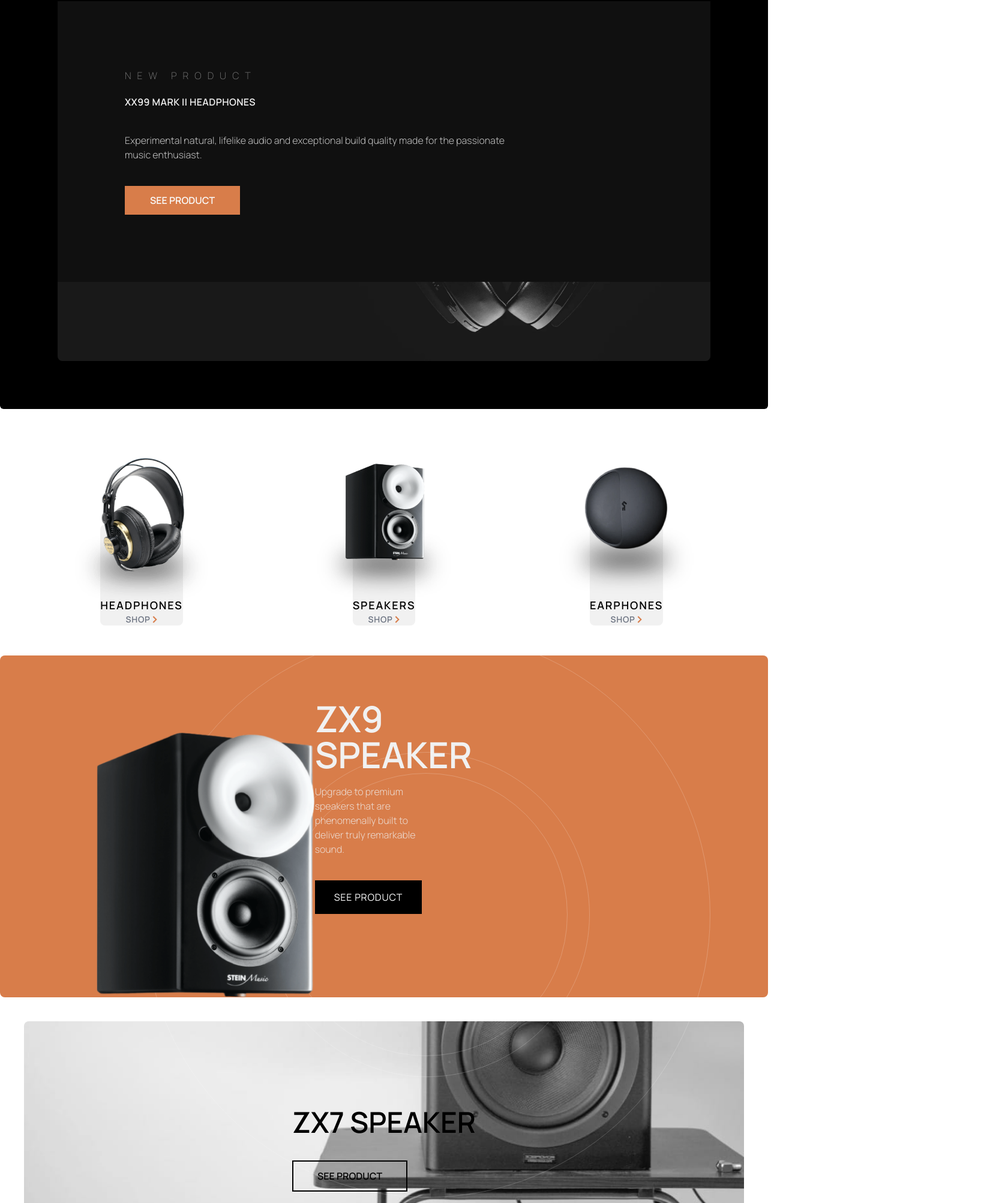
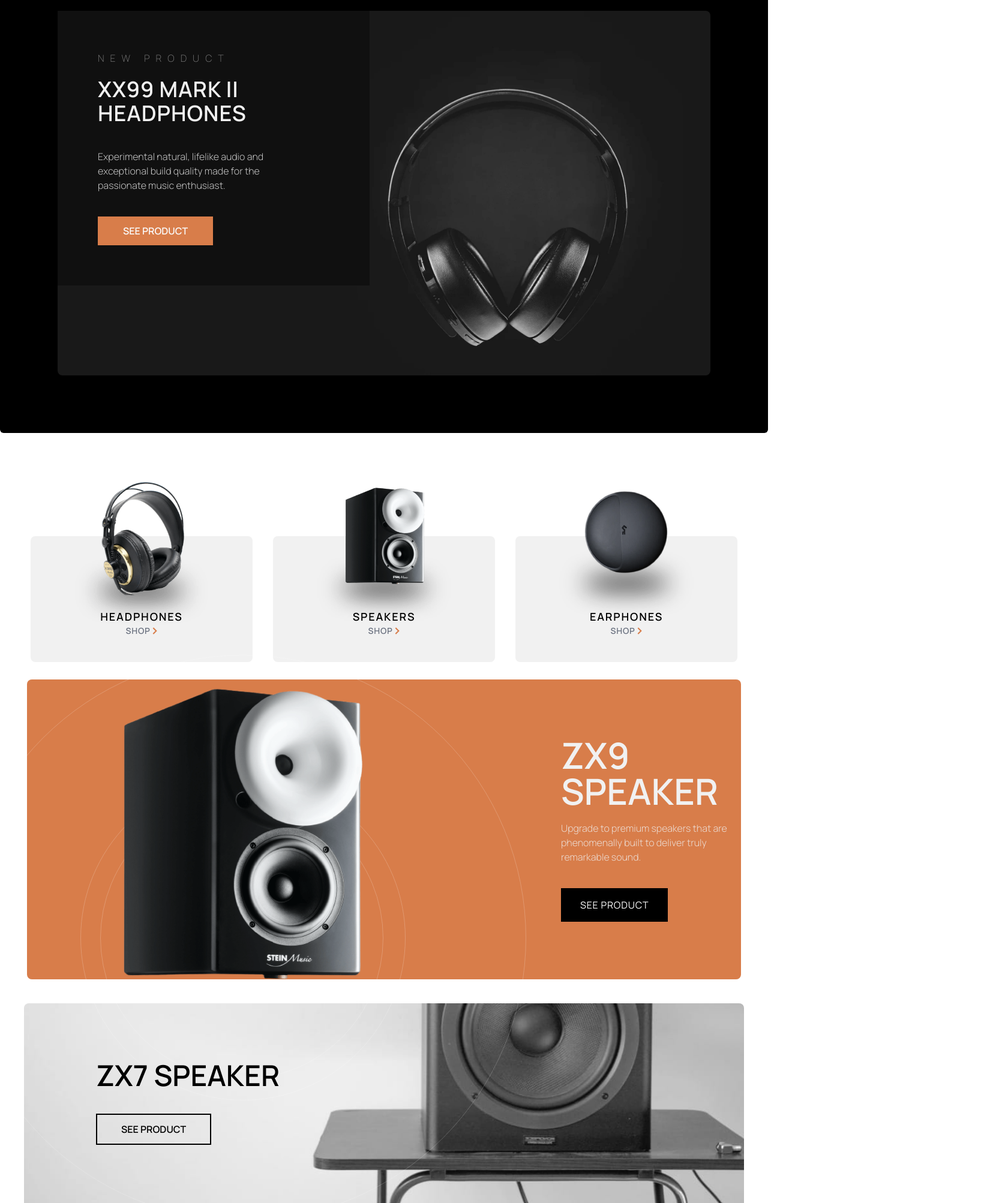
Before and after one commit to Guidotss/audiophile-ecommerce, a Next.js app: page / in a window 1280 px wide. Shown: the part 160-2166 px from the top of the page at 60% size, 1660 px wide, since content can reach past the window. Built offline with nearby package versions, Linux system fonts and the light colour scheme.

Commit message:
Arreglando tamañon en notebook

```diff
--- a/src/app/globals.css
+++ b/src/app/globals.css
@@ -7,9 +7,11 @@
   background-repeat: no-repeat;
   background-size: cover;
   background-position: center;
-  height: 75vh;
+  height: 76vh;
   width: 100%;
 }
+
+
 
 .scroll-bar::-webkit-scrollbar {
   width: 10px;
--- a/src/app/layout.tsx
+++ b/src/app/layout.tsx
@@ -16,7 +16,7 @@
 }) {
   return (
     <html lang="en">
-      <body className={`${manrope.className} w-full h-screen scroll-bar`}>
+      <body className={`${manrope.className} w-full h-screen scroll-bar overflow-x-hidden`}>
         <header className="bg-black w-full py-10 border-smoke_white sticky text-white items-center">
           <NavBar />
         </header>
--- a/src/app/page.tsx
+++ b/src/app/page.tsx
@@ -27,12 +27,12 @@
         />
       </section>
       <section className="bg-white flex items-center justify-center">
-        <div className="flex items-center justify-center bg-cinnamon 2xl:w-[1190px] 2xl:h-[600px] mb-10 rounded-lg">
+        <div className="flex items-center justify-center bg-cinnamon w-[1190px] 2xl:h-[600px] h-[500px] mb-10 rounded-lg">
           <div className="flex flex-col flex-1">
-            <div className="absolute left-60 -mt-10">
+            <div className="absolute 2xl:left-60 sm:-ml-28 2xl:ml-0 -mt-10">
               <PatternCircleIcon />
             </div>
-            <div className="z-10 self-start ml-40 mt-32">
+            <div className="z-10 self-start ml-40 mt-4  2xl:mt-32">
               <Image
                 src="/assets/home/desktop/image-speaker-zx9.png"
                 width={400}
@@ -42,7 +42,7 @@
             </div>
           </div>
           <div className="flex flex-col">
-            <article className="w-1/4 mr-24 -mt-16">
+            <article className="2xl:w-1/4 sm:w-[300px] 2xl:mr-24 2xl:-mt-16">
               <h1 className="text-snow_white font-semibold text-6xl mb-5">
                 ZX9 SPEAKER
               </h1>
@@ -68,7 +68,7 @@
             loading="lazy"
           />
         </div>
-        <div className="absolute 2xl:left-[400px] mt-36">
+        <div className="absolute 2xl:left-[400px] sm:left-40 2xl:mt-36 mt-24">
           <h1 className="text-5xl font-semibold">ZX7 SPEAKER</h1>
           <button className="hover:bg-black font-semibold px-10 py-3 mt-10 border-2 border-black transition-colors hover:text-white">
             SEE PRODUCT
@@ -84,7 +84,7 @@
           alt="earphones"
           loading="lazy"
         />
-        <div className="bg-snow_white rounded-lg w-auto 2xl:w-[600px] flex flex-col p-20">
+        <div className="bg-snow_white rounded-lg  w-[600px] flex flex-col p-20">
           <h1 className="text-3xl self-start font-bold ml-10 mt-10 tracking-wider">
             YX1 EARPHONES
           </h1>
--- a/src/components/products/ProductBannerLeft.tsx
+++ b/src/components/products/ProductBannerLeft.tsx
@@ -24,7 +24,7 @@
         <h1 className="font-semibold text-5xl w-1/2 mb-10">
           { title }
         </h1>
-        <p className="text-carbon_black opacity-[0.8] 2xl:w-[600px]">
+        <p className="text-carbon_black opacity-[0.8] w-[600px]">
           { description }
         </p>
         <button className="bg-cinnamon px-10 py-4 w-[200px] mt-10 text-white hover:bg-peach transition-all">
--- a/src/components/products/ProductBannerRight.tsx
+++ b/src/components/products/ProductBannerRight.tsx
@@ -17,7 +17,7 @@
         <h1 className="font-semibold text-5xl w-1/2 mb-10">
           { title }
         </h1>
-        <p className="text-carbon_black opacity-[0.8] 2xl:w-[600px]">
+        <p className="text-carbon_black opacity-[0.8] w-[600px]">
           { description }
         </p>
         <button className="bg-cinnamon px-10 py-4 w-[200px] mt-10 text-white hover:bg-peach transition-all">
--- a/src/components/products/ProductCard.tsx
+++ b/src/components/products/ProductCard.tsx
@@ -18,7 +18,7 @@
             height={220}
             loading="lazy"
         />
-        <div className="bg-snow_white absolute 2xl:h-[210px] mt-36 rounded-lg 2xl:w-[370px]">
+        <div className="bg-snow_white absolute h-[210px] mt-36 rounded-lg w-[370px]">
             <div className="flex flex-col items-center justify-center mt-20">
                 <h2 className="text-black font-semibold text-lg tracking-widest mt-10">{ productName }</h2>
                 <div className="flex justify-center items-center gap-1 cursor-pointer">
--- a/src/components/ui/HeroHeader.tsx
+++ b/src/components/ui/HeroHeader.tsx
@@ -1,12 +1,12 @@
 export default function HeroHeader() {
   return (
-    <section className="bg-black flex px-24 2xl:px-40 py-20 rounded-b-md">
+    <section className="bg-black flex 2xl:px-40 sm:p-24 py-20 rounded-b-md">
       <div className="flex flex-col text-start image -mt-16 rounded-lg fadeIn">
-        <div className="2xl:w-[750px] flex flex-col bg-carbon_black p-28 2xl:h-[900px] justify-center">
+        <div className="2xl:w-[750px] sm:w-[520px] flex flex-col bg-carbon_black 2xl:p-20 sm:p-[67px] 2xl:h-[900px] justify-center">
           <span className="text-snow_white mb-5 opacity-[0.5] tracking-[10px] font-extralight">
             NEW PRODUCT
           </span>
-          <h1 className="2xl:text-6xl text-snow_white font-semibold mb-10 w-3/4 tracking-wide">
+          <h1 className="2xl:text-6xl sm:text-4xl text-snow_white font-semibold mb-10 w-3/4 tracking-wide">
             XX99 MARK II HEADPHONES
           </h1>
           <article className="w-3/4">
--- a/src/components/ui/footer/Footer.tsx
+++ b/src/components/ui/footer/Footer.tsx
@@ -3,16 +3,16 @@
 
 export const Footer = () => {
   return (
-    <footer className="flex flex-col bg-carbon_black gap-10 justify-center w-full mt-32 px-40">
+    <footer className="flex flex-col bg-carbon_black gap-10 justify-center w-full mt-32 2xl:px-40 sm:px-16">
       <FooterNavBar/>
-      <article className="flex flex-col w-[560px] ml-52">
+      <article className="flex flex-col 2xl:w-[560px] sm:w-[520px] 2xl:ml-52">
         <p className="text-smoke_white opacity-[0.5]">
           Audiophile is an all in one stop to fulfill your audio needs. We{"'"}re a
           small team of music lovers and sound specialists who are devoted to
           helping you get the most out of personal audio. Come and visit our
           demo facility - we’re open 7 days a week.
         </p>
-        <div className="absolute right-60 mt-20 ">
+        <div className="absolute 2xl:right-60 2xl:mt-20 sm:right-20 sm:mt-28 ">
           <div className="flex gap-4 cursor-pointer">
             <FacebookIcon />
             <TwitterIcon />
--- a/src/components/ui/footer/FooterNavBar.tsx
+++ b/src/components/ui/footer/FooterNavBar.tsx
@@ -3,11 +3,11 @@
 
 export const FooterNavBar = () => {
   return (
-    <nav className="flex justify-between mt-28 w-[1500px] ">
-      <div className="ml-52">
+    <nav className="flex justify-between 2xL:mt-28 sm:mt-10 2xl:w-[1500px] ">
+      <div className="2xl:ml-52">
         <Logo />
       </div>
-      <ul className="flex gap-14 text-smoke_white">
+      <ul className="flex 2xl:gap-14 sm:gap-5 text-smoke_white">
         <NavBarLink link="" title="HOME" />
         <NavBarLink link="headphones" title="HEADPHONES" />
         <NavBarLink link="speakers" title="SPEAKERS" />
```
